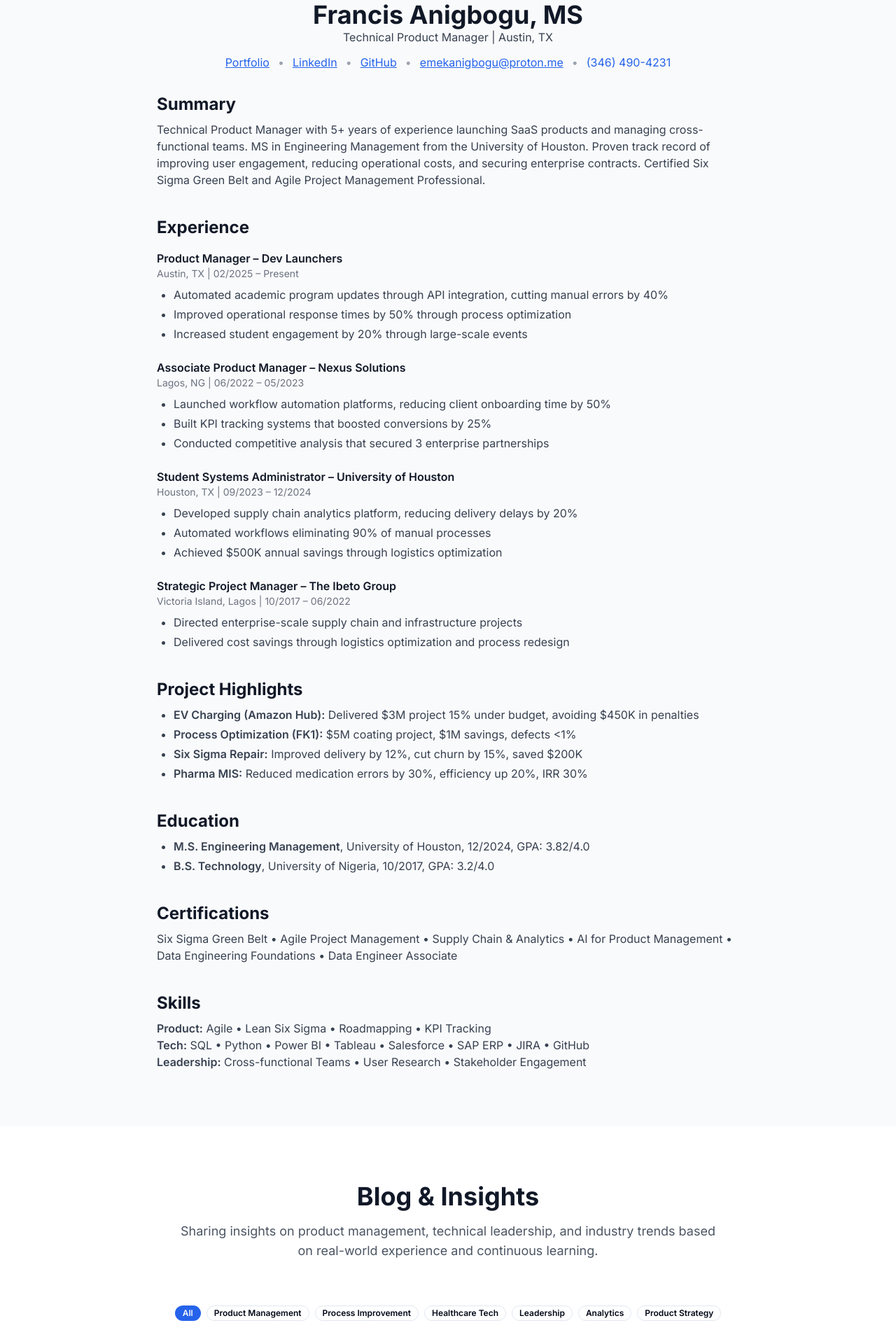
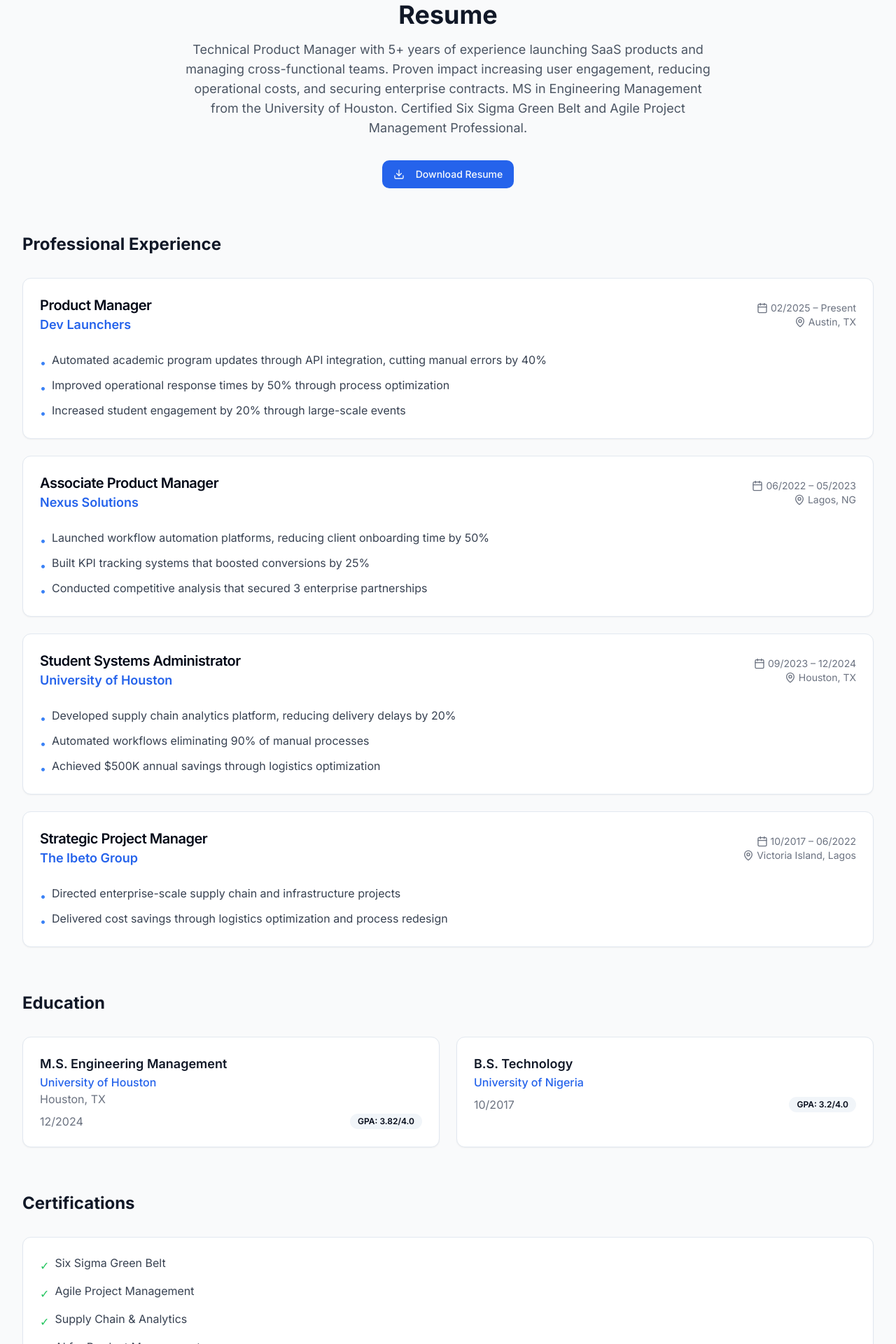
Before and after one commit to AJxerxes/Francis-Portfolio, a Next.js app: page / in a window 1280 px wide. Shown: the part 4840-6760 px from the top of the page at 70% size. Built offline with nearby package versions, Linux system fonts and the light colour scheme; no server answers.

Commit message:
feat(resume): restore original card-based UI while updating content

```diff
--- a/components/resume.tsx
+++ b/components/resume.tsx
@@ -1,107 +1,222 @@
+import { Card, CardContent, CardHeader, CardTitle } from "@/components/ui/card"
+import { Badge } from "@/components/ui/badge"
+import { Button } from "@/components/ui/button"
+import { Download, MapPin, Calendar } from "lucide-react"
+
 export function Resume() {
+  const experiences = [
+    {
+      title: "Product Manager",
+      company: "Dev Launchers",
+      location: "Austin, TX",
+      period: "02/2025 – Present",
+      achievements: [
+        "Automated academic program updates through API integration, cutting manual errors by 40%",
+        "Improved operational response times by 50% through process optimization",
+        "Increased student engagement by 20% through large-scale events",
+      ],
+    },
+    {
+      title: "Associate Product Manager",
+      company: "Nexus Solutions",
+      location: "Lagos, NG",
+      period: "06/2022 – 05/2023",
+      achievements: [
+        "Launched workflow automation platforms, reducing client onboarding time by 50%",
+        "Built KPI tracking systems that boosted conversions by 25%",
+        "Conducted competitive analysis that secured 3 enterprise partnerships",
+      ],
+    },
+    {
+      title: "Student Systems Administrator",
+      company: "University of Houston",
+      location: "Houston, TX",
+      period: "09/2023 – 12/2024",
+      achievements: [
+        "Developed supply chain analytics platform, reducing delivery delays by 20%",
+        "Automated workflows eliminating 90% of manual processes",
+        "Achieved $500K annual savings through logistics optimization",
+      ],
+    },
+    {
+      title: "Strategic Project Manager",
+      company: "The Ibeto Group",
+      location: "Victoria Island, Lagos",
+      period: "10/2017 – 06/2022",
+      achievements: [
+        "Directed enterprise-scale supply chain and infrastructure projects",
+        "Delivered cost savings through logistics optimization and process redesign",
+      ],
+    },
+  ]
+
+  const education = [
+    {
+      degree: "M.S. Engineering Management",
+      school: "University of Houston",
+      location: "Houston, TX",
+      period: "12/2024",
+      gpa: "3.82/4.0",
+    },
+    {
+      degree: "B.S. Technology",
+      school: "University of Nigeria",
+      location: "",
+      period: "10/2017",
+      gpa: "3.2/4.0",
+    },
+  ]
+
+  const certifications = [
+    "Six Sigma Green Belt",
+    "Agile Project Management",
+    "Supply Chain & Analytics",
+    "AI for Product Management",
+    "Data Engineering Foundations",
+    "Data Engineer Associate",
+  ]
+
+  const projects = [
+    {
+      title: "EV Charging (Amazon Hub)",
+      achievements: [
+        "Delivered $3M project 15% under budget, avoiding $450K in penalties",
+      ],
+    },
+    {
+      title: "Process Optimization (FK1)",
+      achievements: [
+        "$5M coating project, $1M savings, defects <1%",
+      ],
+    },
+    {
+      title: "Six Sigma Repair",
+      achievements: [
+        "Improved delivery by 12%, cut churn by 15%, saved $200K",
+      ],
+    },
+    {
+      title: "Pharma MIS",
+      achievements: [
+        "Reduced medication errors by 30%, efficiency up 20%, IRR 30%",
+      ],
+    },
+  ]
+
   return (
     <section id="resume" className="py-20 bg-gray-50">
-      <div className="max-w-4xl mx-auto px-4 sm:px-6 lg:px-8">
-        <div className="text-center mb-8">
-          <h1 className="text-3xl md:text-4xl font-bold text-gray-900">Francis Anigbogu, MS</h1>
-          <p className="text-gray-700">Technical Product Manager | Austin, TX</p>
-          <div className="flex flex-wrap justify-center gap-3 mt-3 text-blue-600">
-            <a className="underline" href="https://francis-portfolio-s77p.vercel.app" target="_blank" rel="noopener noreferrer">Portfolio</a>
-            <span className="text-gray-400">•</span>
-            <a className="underline" href="https://www.linkedin.com/in/francis-anigbogu" target="_blank" rel="noopener noreferrer">LinkedIn</a>
-            <span className="text-gray-400">•</span>
-            <a className="underline" href="https://github.com/AJxerxes" target="_blank" rel="noopener noreferrer">GitHub</a>
-            <span className="text-gray-400">•</span>
-            <a className="underline" href="mailto:emekanigbogu@proton.me">emekanigbogu@proton.me</a>
-            <span className="text-gray-400">•</span>
-            <span>(346) 490-4231</span>
+      <div className="max-w-7xl mx-auto px-4 sm:px-6 lg:px-8">
+        <div className="text-center mb-16">
+          <h2 className="text-3xl md:text-4xl font-bold text-gray-900 mb-4">Resume</h2>
+          <p className="text-lg text-gray-600 max-w-3xl mx-auto mb-8">
+            Technical Product Manager with 5+ years of experience launching SaaS products and managing cross-functional teams.
+            Proven impact increasing user engagement, reducing operational costs, and securing enterprise contracts. MS in Engineering
+            Management from the University of Houston. Certified Six Sigma Green Belt and Agile Project Management Professional.
+          </p>
+          <Button>
+            <Download className="w-4 h-4 mr-2" />
+            Download Resume
+          </Button>
+        </div>
+
+        {/* Experience */}
+        <div className="mb-16">
+          <h3 className="text-2xl font-bold text-gray-900 mb-8">Professional Experience</h3>
+          <div className="space-y-6">
+            {experiences.map((exp, index) => (
+              <Card key={index}>
+                <CardHeader>
+                  <div className="flex flex-col md:flex-row md:items-center md:justify-between">
+                    <div>
+                      <CardTitle className="text-xl">{exp.title}</CardTitle>
+                      <p className="text-lg font-semibold text-blue-600">{exp.company}</p>
+                    </div>
+                    <div className="flex flex-col md:items-end text-sm text-gray-500 mt-2 md:mt-0">
+                      <div className="flex items-center">
+                        <Calendar className="w-4 h-4 mr-1" />
+                        {exp.period}
+                      </div>
+                      <div className="flex items-center">
+                        <MapPin className="w-4 h-4 mr-1" />
+                        {exp.location}
+                      </div>
+                    </div>
+                  </div>
+                </CardHeader>
+                <CardContent>
+                  <ul className="space-y-2">
+                    {exp.achievements.map((achievement, achIndex) => (
+                      <li key={achIndex} className="flex items-start">
+                        <span className="text-blue-500 mr-2 mt-1">•</span>
+                        <span className="text-gray-700">{achievement}</span>
+                      </li>
+                    ))}
+                  </ul>
+                </CardContent>
+              </Card>
+            ))}
           </div>
         </div>
 
-        <div className="space-y-10">
-          <section>
-            <h2 className="text-2xl font-bold text-gray-900 mb-2">Summary</h2>
-            <p className="text-gray-700">
-              Technical Product Manager with 5+ years of experience launching SaaS products and managing cross-functional
-              teams. MS in Engineering Management from the University of Houston. Proven track record of improving user
-              engagement, reducing operational costs, and securing enterprise contracts. Certified Six Sigma Green Belt
-              and Agile Project Management Professional.
-            </p>
-          </section>
+        {/* Education */}
+        <div className="mb-16">
+          <h3 className="text-2xl font-bold text-gray-900 mb-8">Education</h3>
+          <div className="grid md:grid-cols-2 gap-6">
+            {education.map((edu, index) => (
+              <Card key={index}>
+                <CardContent className="p-6">
+                  <h4 className="font-semibold text-lg text-gray-900">{edu.degree}</h4>
+                  <p className="text-blue-600 font-medium">{edu.school}</p>
+                  {edu.location && <p className="text-gray-500">{edu.location}</p>}
+                  <div className="flex justify-between items-center mt-2">
+                    <span className="text-gray-500">{edu.period}</span>
+                    <Badge variant="secondary">GPA: {edu.gpa}</Badge>
+                  </div>
+                </CardContent>
+              </Card>
+            ))}
+          </div>
+        </div>
 
-          <section>
-            <h2 className="text-2xl font-bold text-gray-900 mb-4">Experience</h2>
-            <div className="space-y-6">
-              <div>
-                <h3 className="font-semibold text-gray-900">Product Manager – Dev Launchers</h3>
-                <p className="text-sm text-gray-500">Austin, TX | 02/2025 – Present</p>
-                <ul className="list-disc ml-6 text-gray-700 mt-2 space-y-1">
-                  <li>Automated academic program updates through API integration, cutting manual errors by 40%</li>
-                  <li>Improved operational response times by 50% through process optimization</li>
-                  <li>Increased student engagement by 20% through large-scale events</li>
-                </ul>
-              </div>
-              <div>
-                <h3 className="font-semibold text-gray-900">Associate Product Manager – Nexus Solutions</h3>
-                <p className="text-sm text-gray-500">Lagos, NG | 06/2022 – 05/2023</p>
-                <ul className="list-disc ml-6 text-gray-700 mt-2 space-y-1">
-                  <li>Launched workflow automation platforms, reducing client onboarding time by 50%</li>
-                  <li>Built KPI tracking systems that boosted conversions by 25%</li>
-                  <li>Conducted competitive analysis that secured 3 enterprise partnerships</li>
-                </ul>
-              </div>
-              <div>
-                <h3 className="font-semibold text-gray-900">Student Systems Administrator – University of Houston</h3>
-                <p className="text-sm text-gray-500">Houston, TX | 09/2023 – 12/2024</p>
-                <ul className="list-disc ml-6 text-gray-700 mt-2 space-y-1">
-                  <li>Developed supply chain analytics platform, reducing delivery delays by 20%</li>
-                  <li>Automated workflows eliminating 90% of manual processes</li>
-                  <li>Achieved $500K annual savings through logistics optimization</li>
-                </ul>
-              </div>
-              <div>
-                <h3 className="font-semibold text-gray-900">Strategic Project Manager – The Ibeto Group</h3>
-                <p className="text-sm text-gray-500">Victoria Island, Lagos | 10/2017 – 06/2022</p>
-                <ul className="list-disc ml-6 text-gray-700 mt-2 space-y-1">
-                  <li>Directed enterprise-scale supply chain and infrastructure projects</li>
-                  <li>Delivered cost savings through logistics optimization and process redesign</li>
-                </ul>
-              </div>
-            </div>
-          </section>
+        {/* Certifications */}
+        <div className="mb-16">
+          <h3 className="text-2xl font-bold text-gray-900 mb-8">Certifications</h3>
+          <Card>
+            <CardContent className="p-6">
+              <ul className="space-y-3">
+                {certifications.map((cert, index) => (
+                  <li key={index} className="flex items-start">
+                    <span className="text-green-500 mr-2 mt-1">✓</span>
+                    <span className="text-gray-700">{cert}</span>
+                  </li>
+                ))}
+              </ul>
+            </CardContent>
+          </Card>
+        </div>
 
-          <section>
-            <h2 className="text-2xl font-bold text-gray-900 mb-2">Project Highlights</h2>
-            <ul className="list-disc ml-6 text-gray-700 space-y-1">
-              <li><span className="font-semibold">EV Charging (Amazon Hub):</span> Delivered $3M project 15% under budget, avoiding $450K in penalties</li>
-              <li><span className="font-semibold">Process Optimization (FK1):</span> $5M coating project, $1M savings, defects &lt;1%</li>
-              <li><span className="font-semibold">Six Sigma Repair:</span> Improved delivery by 12%, cut churn by 15%, saved $200K</li>
-              <li><span className="font-semibold">Pharma MIS:</span> Reduced medication errors by 30%, efficiency up 20%, IRR 30%</li>
-            </ul>
-          </section>
-
-          <section>
-            <h2 className="text-2xl font-bold text-gray-900 mb-2">Education</h2>
-            <ul className="list-disc ml-6 text-gray-700 space-y-1">
-              <li><span className="font-semibold">M.S. Engineering Management</span>, University of Houston, 12/2024, GPA: 3.82/4.0</li>
-              <li><span className="font-semibold">B.S. Technology</span>, University of Nigeria, 10/2017, GPA: 3.2/4.0</li>
-            </ul>
-          </section>
-
-          <section>
-            <h2 className="text-2xl font-bold text-gray-900 mb-2">Certifications</h2>
-            <p className="text-gray-700">
-              Six Sigma Green Belt • Agile Project Management • Supply Chain & Analytics • AI for Product Management •
-              Data Engineering Foundations • Data Engineer Associate
-            </p>
-          </section>
-
-          <section>
-            <h2 className="text-2xl font-bold text-gray-900 mb-2">Skills</h2>
-            <p className="text-gray-700"><span className="font-semibold">Product:</span> Agile • Lean Six Sigma • Roadmapping • KPI Tracking</p>
-            <p className="text-gray-700"><span className="font-semibold">Tech:</span> SQL • Python • Power BI • Tableau • Salesforce • SAP ERP • JIRA • GitHub</p>
-            <p className="text-gray-700"><span className="font-semibold">Leadership:</span> Cross-functional Teams • User Research • Stakeholder Engagement</p>
-          </section>
+        {/* Key Projects */}
+        <div>
+          <h3 className="text-2xl font-bold text-gray-900 mb-8">Project Highlights</h3>
+          <div className="grid md:grid-cols-2 gap-6">
+            {projects.map((project, index) => (
+              <Card key={index}>
+                <CardHeader>
+                  <CardTitle className="text-lg">{project.title}</CardTitle>
+                </CardHeader>
+                <CardContent>
+                  <ul className="space-y-2">
+                    {project.achievements.map((achievement, achIndex) => (
+                      <li key={achIndex} className="flex items-start">
+                        <span className="text-blue-500 mr-2 mt-1">•</span>
+                        <span className="text-gray-700 text-sm">{achievement}</span>
+                      </li>
+                    ))}
+                  </ul>
+                </CardContent>
+              </Card>
+            ))}
+          </div>
         </div>
       </div>
     </section>
```
